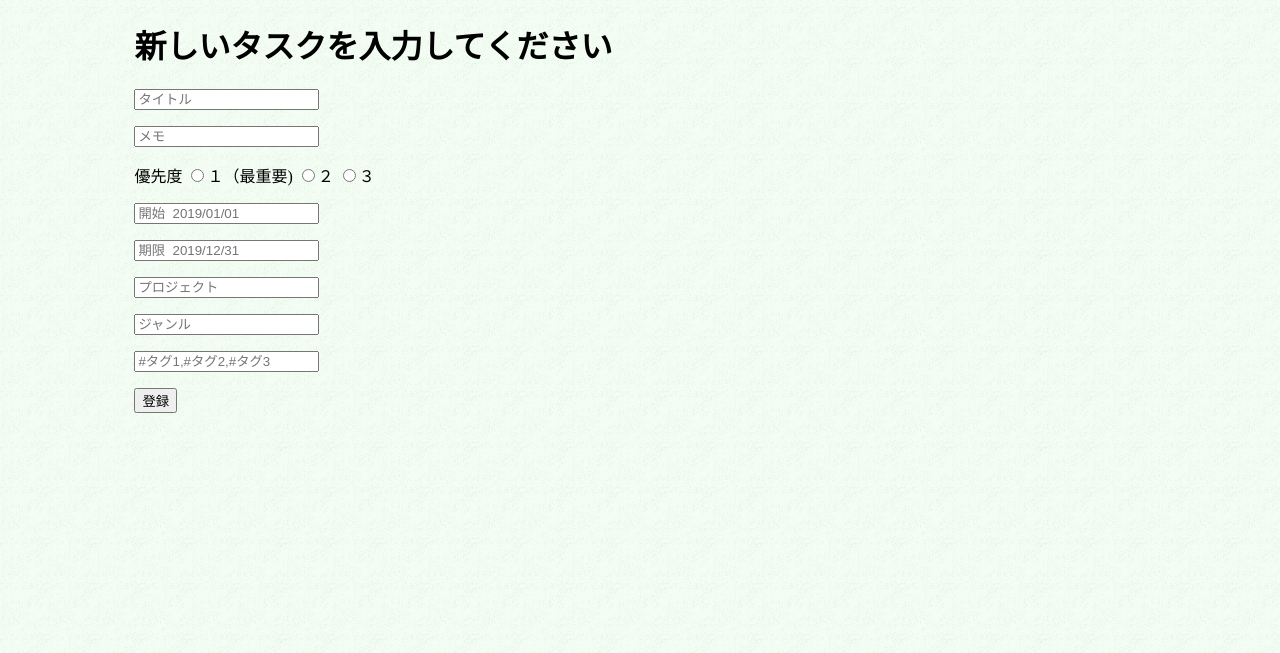
After one commit to leftyfj/todo_list, a PHP site: page /views/todo/new.html in a window 1280 px wide. The commit adds this page. Shown: the top 653 px of the page. Run offline with PHP 8.4, Linux system fonts and the light colour scheme.

Commit message:
view/todoディレクトリの新規作成。 タスク新規登録画面～new.html、new.phpを新規作成。

```diff
--- a/css/style.css
+++ b/css/style.css
@@ -1,4 +1,7 @@
 
+body {
+	background-image: url(../images/b004.gif);   /* CSS */
+}
 main {
 	width:80%;
 	margin: auto;
--- /dev/null
+++ b/views/todo/new.html
@@ -0,0 +1,42 @@
+<!DOCTYPE html>
+<html lang="ja">
+  <head>
+    <meta charset="utf-8">
+    <title>Todo List | Todo新規入力</title>
+      <link rel="stylesheet" type="text/css" href="./../../css/style.css">
+  </head>
+  <body>
+    <main>
+      <h1>新しいタスクを入力してください</h1>
+      <form action="new.php" method="post" name="todos">
+        <p><input type="text" name="title" placeholder="タイトル"/></p>
+        <p><input type="text" name="memo" placeholder="メモ"/></p>
+        <p>優先度
+          <input type="radio" name="priority" value="１">１（最重要)
+          <input type="radio" name="priority" value="2">２
+          <input type="radio" name="priority" value="3">３
+        </p>
+        <p>
+          <input type="text" name="start" placeholder="開始  2019/01/01"/>
+        </p>
+        <p>
+          <input type="text" name="deadline" placeholder="期限  2019/12/31"/>
+        </p>
+        <p>
+          <input type="text" name="project" placeholder="プロジェクト"/>
+        </p>
+        <p>
+          <input type="text" name="genre" placeholder="ジャンル"/>
+        </p>
+        <p>
+          <input type="text" name="tag" placeholder="#タグ1,#タグ2,#タグ3"/>
+        </p>
+        <p><input type="submit" value="登録" /></p>
+
+      </form>
+      <?php
+        unset($db);
+       ?>
+    </main>
+  </body>
+</html>
--- a/register.html
+++ b/views/user/register.html
@@ -2,7 +2,7 @@
   <head>
     <title>新規ユーザー登録</title>
     <meta http-equiv="Content-Type" content="text/html; charset=utf-8">
-    <!-- <link rel="stylesheet" type="text/css" href="css/main.css"> -->
+    <link rel="stylesheet" type="text/css" href="css/style.css">
   </head>
 
   <body>
--- a/register.php
+++ b/views/user/register.php
@@ -2,7 +2,7 @@
   <head>
     <title>新規ユーザー登録(確認)</title>
     <meta http-equiv="Content-Type" content="text/html; charset=utf-8">
-    <link rel="stylesheet" type="text/css" href="css/main.css">
+    <link rel="stylesheet" type="text/css" href="css/style.css">
   </head>
   <body>
     <h1>入力内容をご確認下さい。<br /><br /></h1>
@@ -13,7 +13,7 @@
       ?>
       <input type="hidden" name="username" value="<?php echo $_POST['username'] ?>" />
       <input type="hidden" name="user_password" value="<?php echo $_POST['user_password'] ?>" />
-      <input type="submit" value="送信" />
+      <input type="submit" value="登録" />
     </form>
   </body>
 
--- a/send.php
+++ b/views/user/send.php
@@ -1,6 +1,6 @@
 <?php
-require_once 'config/config.php';
-require_once 'model/todo.php';
+require_once './../../config/config.php';
+require_once './../../model/todo.php';
 $todo = new Todo;
 
 $stmt = $todo->$db->prepare("INSERT INTO users (username, user_password,created_at) VALUES (:username, :user_password, CURRENT_TIMESTAMP())");
@@ -18,7 +18,7 @@ unset($db);
   <head>
     <title>登録完了</title>
     <meta http-equiv="Content-Type" content="text/html; charset=utf-8">
-    <link rel="stylesheet" type="text/css" href="css/main.css">
+    <link rel="stylesheet" type="text/css" href="css/style.css">
   </head>
 
 <body>
```
Also changed, not shown: views/todo/index.php (renamed from index.php, +4 -4 lines), views/todo/new.php (added, +33 -0 lines), images/b004.gif (added).
